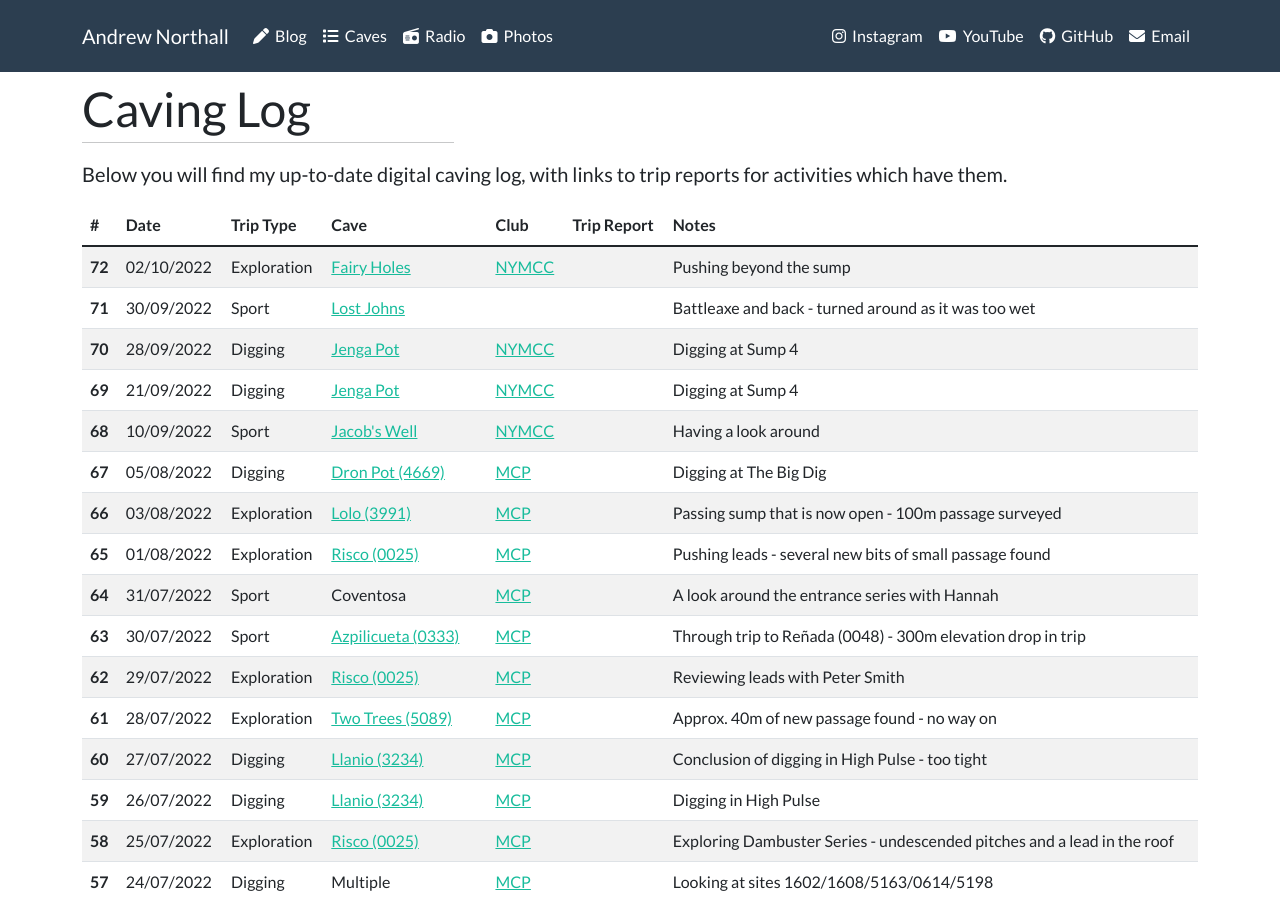
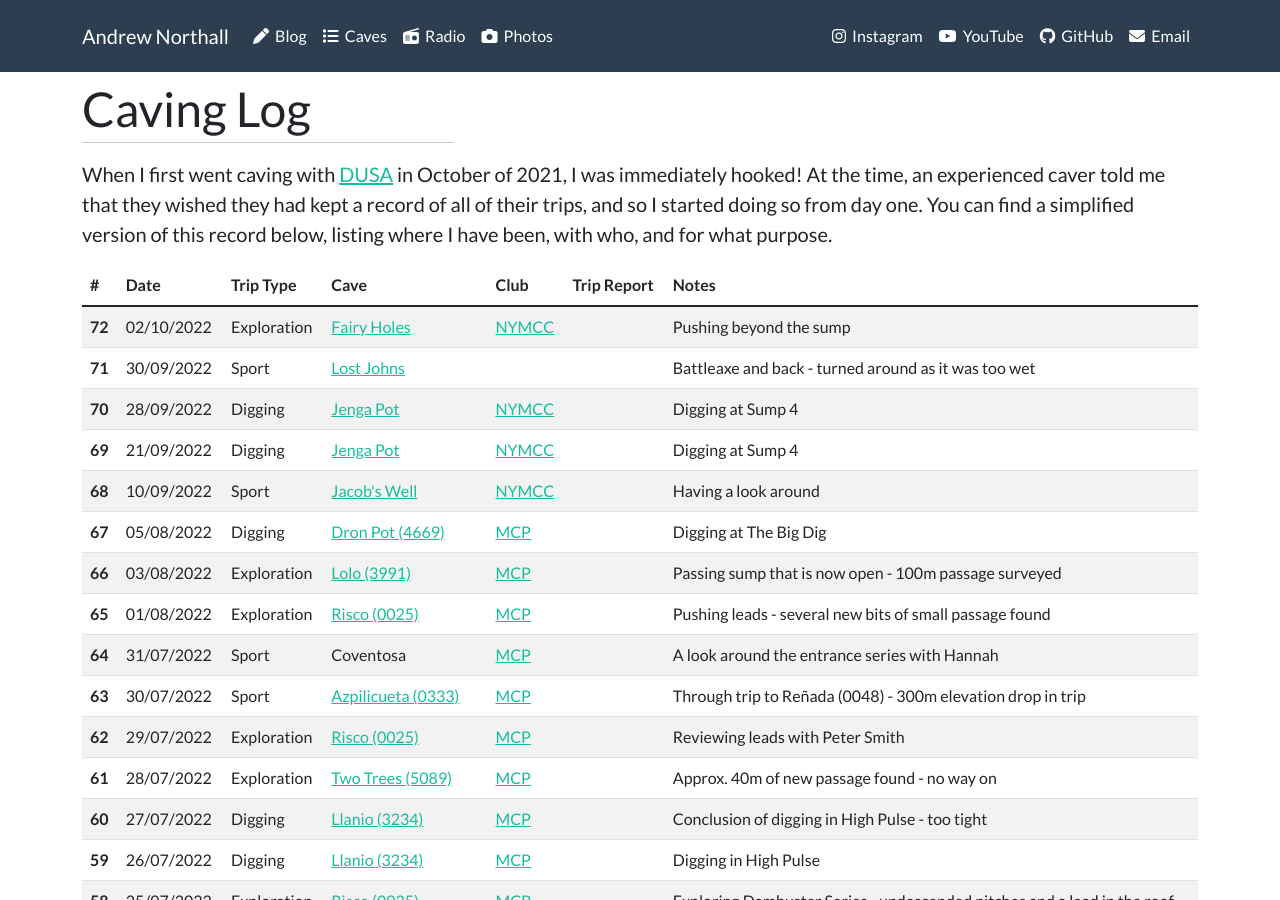
Before and after one commit to anorthall/northall.me.uk, a Jekyll site: the page built from www/caves.html, in a window 1280 px wide and 900 px high. Built offline with Jekyll 4.4.1, drawn with Linux system fonts in a browser that asks for light colours.

Commit message:
Change caving header text

```diff
--- a/www/caves.html
+++ b/www/caves.html
@@ -11,7 +11,11 @@ permalink: /caves/
 
 <hr class="col-4 mt-1 mb-3">
 
-<p class="lead">Below you will find my up-to-date digital caving log, with links to trip reports for activities which have them.</p>
+<p class="lead">
+  When I first went caving with <a href="https://speleologicalassociation.webspace.durham.ac.uk/">DUSA</a> in October of 2021, I was immediately hooked! At the
+  time, an experienced caver told me that they wished they had kept a record of all of their trips, and so I started doing so from day one. You can find a
+  simplified version of this record below, listing where I have been, with who, and for what purpose.
+</p>
 
 <!-- Cave log table -->
 <div class="table-responsive mt-3">
```
